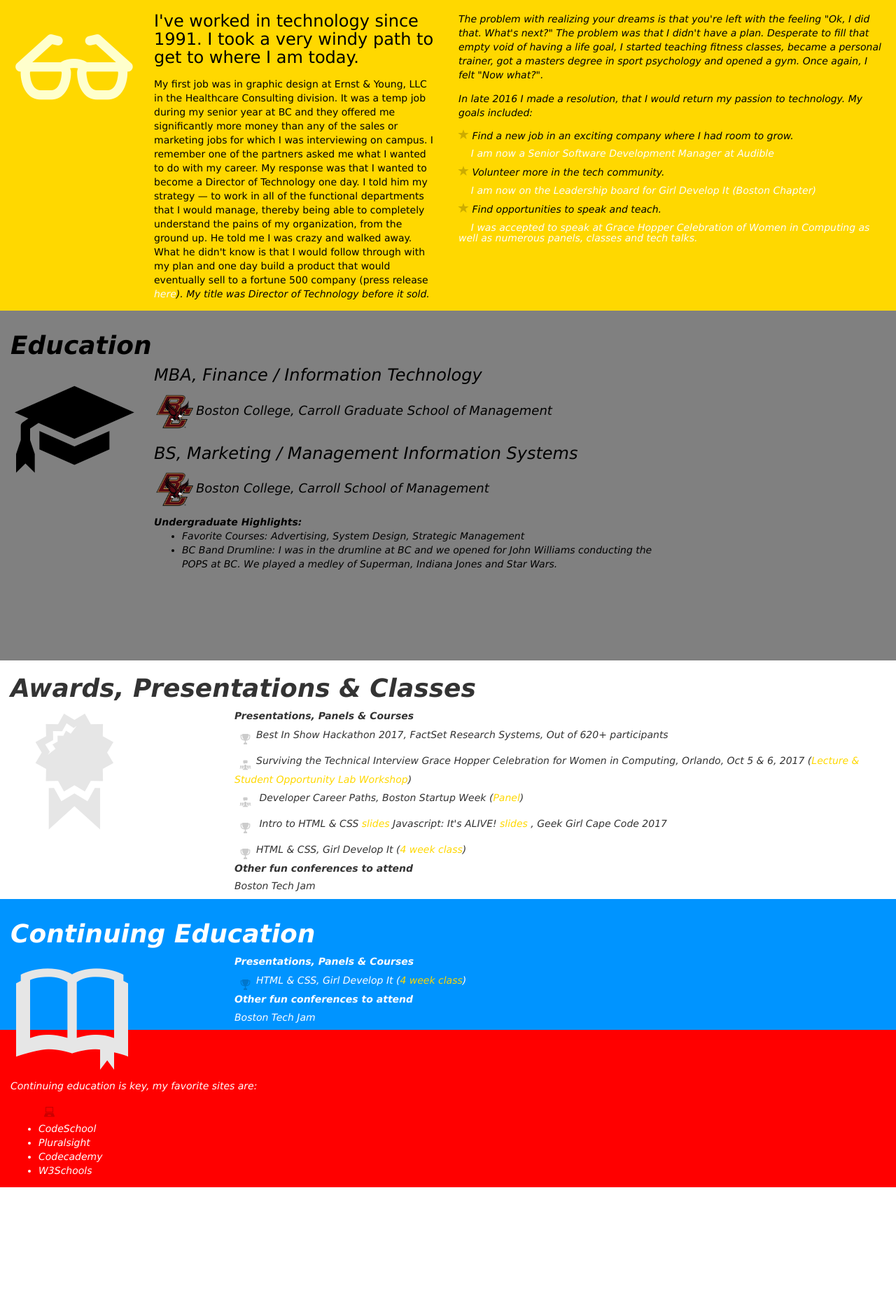
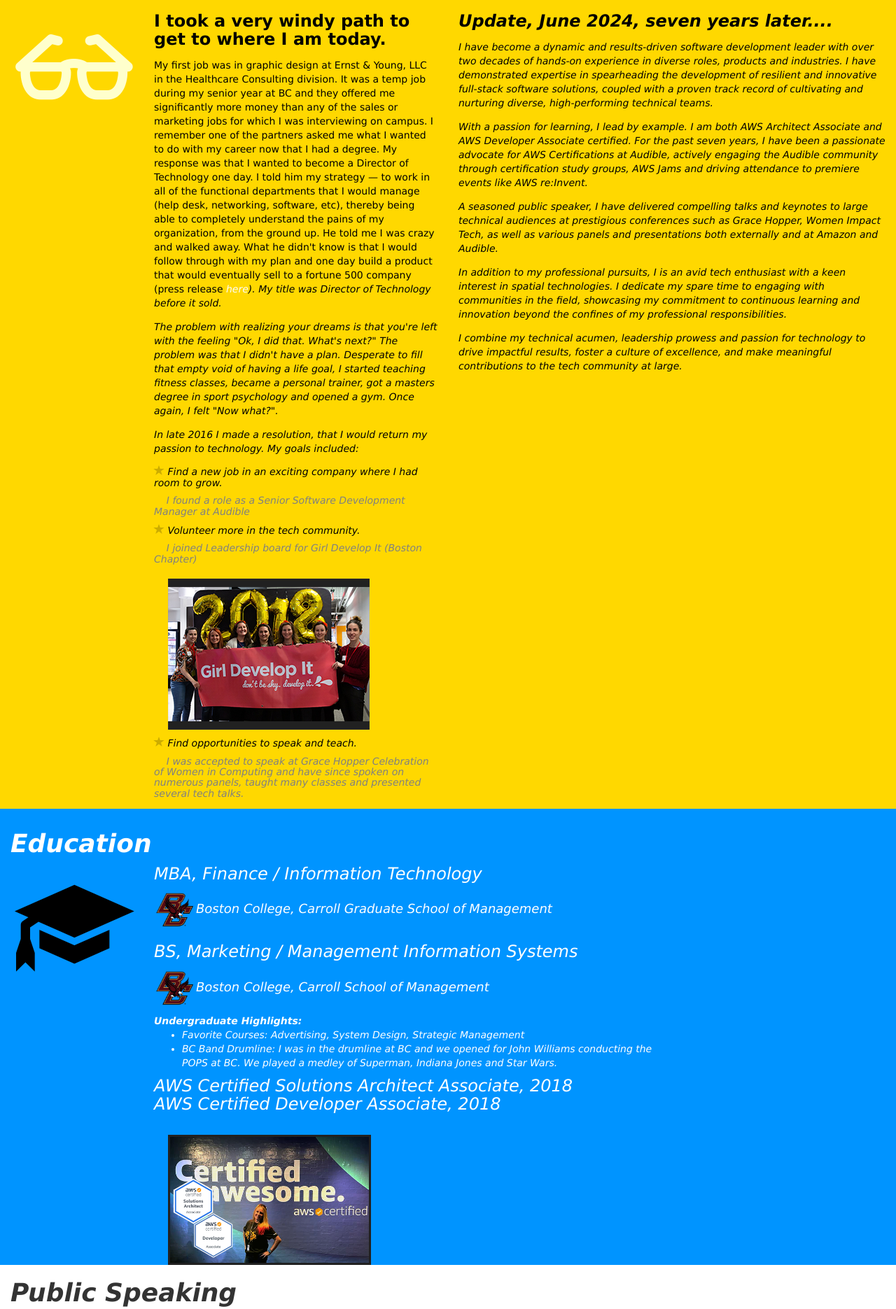
Before and after one commit to PhoenixJenn/phoenixjenn-dot-com, a plain HTML site: page nerd.html in a window 1280 px wide. Shown: the part 335-2206 px from the top of the page at 70% size. Before the commit the page ends 2032 px from the top, so only its background shows below. Drawn offline with nearby package versions, Linux system fonts and the light colour scheme; files that its build step writes are made by us from their sources; a web font is replaced by a local one.

Commit message:
updating nerd page

```diff
--- a/nav.html
+++ b/nav.html
@@ -20,16 +20,18 @@
                         <ul class="dropdown-menu">
 
                             <li><a href="#/#section4">Why PhoenixJenn?</a></li>
-
+                            <li><a href="nerd.html"><span class="glyphicon glyphicon-file"></span>Public Speaking</a></li>
                             <li><a href="nerd.html"><span class="glyphicon glyphicon-file"></span>Career</a></li>
                             <li><a href="nerd.html"><span class="glyphicon glyphicon-file"></span>AR/VR/XR</a></li>
-                             <li><a href="nerd.html"><span class="glyphicon glyphicon-file"></span>AWS</a></li>
+                            <li><a href="nerd.html"><span class="glyphicon glyphicon-file"></span>AWS</a></li>
+                            <li><a href="innovation.html"><span class="glyphicon glyphicon-book"></span>Tech Innovation</a></li>
+
                             <li class="divider"></li>
 
 
 
                           <!--
-                          <li><a href="books.html"><span class="glyphicon glyphicon-book"></span>Books on Innovation</a></li>
+
                             <li><a href="nerd.html"><span class="glyphicon glyphicon-link"></span>Links</a></li>
                              <li><a href="mapmarker.html"><span class="glyphicon glyphicon-map-marker"></span>Travel</a></li>
                             <li><a href="#/#"><span class="glyphicon glyphicon-calendar"></span>Events</a></li>
@@ -80,8 +82,7 @@
                     <li class="dropdown">
                         <a class="dropdown-toggle" data-toggle="dropdown" href="#/#">Playground <span class="caret"></span></a>
                         <ul class="dropdown-menu">
-                            <li><a href="#section41">Section A</a></li>
-                            <li><a href="#section42">Section B</a></li>
+
                             <li class="divider"></li>
                             <!--
                             <li><a href="#"><span class="glyphicon glyphicon-list"></span> My Lists</a></li>
@@ -98,8 +99,6 @@
                 <ul class="nav navbar-nav navbar-right">
                     <!--http://getbootstrap.com/components/-->
 
-
-
                     <li><a href="https://github.com/PhoenixJenn" target="_blank" alt="GitHub"><span class="icon icon-github" style="font-size:16px"></span></a></li>
                     <li><a href="https://www.linkedin.com/in/phoenixjenn" target="_blank" alt="Linkedin"><span class="icon icon-linkedin2" style="font-size:16px"></span> </a></li>
                 </ul>
--- a/nerd.html
+++ b/nerd.html
@@ -66,7 +66,7 @@
 
 
 	 <div class="jumbotron text-center comicpanel" style="background-color:black;margin-bottom:0px">
-      <span style="color:#ffffff;font-size:18px;">*Note: I've got an idea for a header image, I just need to find the time! *</span>
+      <span style="color:#ffffff;font-size:18px;">*ToDo:  header image! *</span>
 
       <span class="glyphicons glyphicons-conversation logo" style="color:#ffffff"></span>
       <!--
@@ -83,50 +83,74 @@
                 </div>
 
                 <div class="col-sm-6" style="padding-left:220px;">
-                  <p><h3 style="margin-top:0px;">I've worked in technology since 1991. I took a very windy path to get to where I am today.</h3></p>
+                  <p><h3 style="margin-top:0px;"><b>I took a very windy path to get to where I am today.</b></h3></p>
                   <p>My first job was in graphic design at Ernst &amp; Young, LLC in the Healthcare Consulting division.
                     It was a temp job during my senior year at BC and they offered me significantly more money
                     than any of the sales or marketing jobs for which I was interviewing on campus.
-                    I remember one of the partners asked me what I wanted to do with my career. My response was that I wanted
+                    I remember one of the partners asked me what I wanted to do with my career now that I had a degree. My response was that I wanted
                     to become a Director of Technology one day. I told him my strategy &#8212; to work in all of the
-                    functional departments that I would manage, thereby being able to completely understand the pains of my organization,
+                    functional departments that I would manage (help desk, networking, software, etc), thereby being able to completely understand the pains of my organization,
                     from the ground up. He told me I was crazy and walked away. What he didn't know is that I would follow through with
                     my plan and one day build a product that would eventually sell to a fortune 500 company
                     (press release <i> <a href="https://www.factset.com/news/streetaccount" target="_blank" style="color:#fcfcfc;">here</a>). My title was Director of Technology
                     before it sold.
                   </p>
-                </div>
-
-                <div class="col-sm-6">
-
-                    <p>The problem with realizing your dreams is that you're left with the feeling "Ok, I did that. What's next?"
+                   <p>The problem with realizing your dreams is that you're left with the feeling "Ok, I did that. What's next?"
                       The problem was that I didn't have a plan. Desperate to fill that empty void of having a life goal, I started
                       teaching fitness classes, became a personal trainer, got a masters degree in sport psychology and opened a gym.
                       Once again, I felt "Now what?".
                       </p>
-                      <p>In late 2016 I made a resolution, that I would return my passion to technology.
+                       <p>In late 2016 I made a resolution, that I would return my passion to technology.
                         My goals included:
                       </br>
                       <h5><span class="glyphicon glyphicon-star logo-tiny"> </span>
                         Find a new job in an exciting company where I had room to grow.
                       </br>
-                        <div style="color:#ffffff; margin-top:10px;">
-                          <em>&nbsp;&nbsp;&nbsp;&nbsp;I am now a Senior Software Development Manager at Audible</em></div>
+                        <div style="color:#808080; margin-top:10px;">
+                          <em>&nbsp;&nbsp;&nbsp;&nbsp;I found a role as a Senior Software Development Manager at Audible</em></div>
 
                       </h5>
                       <h5><span class="glyphicon glyphicon-star logo-tiny"> </span>
                         Volunteer more in the tech community.
-                      </br> <div style="color:#ffffff; margin-top:10px;"><em>
-                          &nbsp;&nbsp;&nbsp;&nbsp;I am now on the Leadership board for Girl Develop It (Boston Chapter)</em></div>
+                      </br> <div style="color:#808080; margin-top:10px;"><em>
+                          &nbsp;&nbsp;&nbsp;&nbsp;I joined Leadership board for Girl Develop It (Boston Chapter)</em></br>
+                           <img src="images/GDI.png" alt="Girl Develop It" style="margin-left:20px; margin-top: 20px"/>
+                          </div>
                       </h5>
 
                       <h5><span class="glyphicon glyphicon-star logo-tiny"> </span>
                         Find opportunities to speak and teach.
-                      </br> <div style="color:#ffffff; margin-top:10px;">
-                          <em> &nbsp;&nbsp;&nbsp;&nbsp;I was accepted to speak at Grace Hopper Celebration of Women in Computing as well as numerous panels, classes and tech talks.
+                      </br> <div style="color:#808080; margin-top:10px;">
+                          <em> &nbsp;&nbsp;&nbsp;&nbsp;I was accepted to speak at Grace Hopper Celebration of Women in Computing and have since spoken on numerous panels, taught many classes and presented several tech talks.
 
                         </em></div>
                       </h5>
+                      </p>
+                </div>
+
+                <div class="col-sm-6">
+                <p><h3 style="margin-top:0px;"><b>Update, June 2024, seven years later....</b></h3>
+                </p>
+                <p>
+                I have become a dynamic and results-driven software development leader with over two decades of hands-on experience in
+                diverse roles, products and industries. I have demonstrated expertise in spearheading the development of
+                resilient and innovative full-stack software solutions, coupled with a proven track record of cultivating and
+                nurturing diverse, high-performing technical teams.
+                </p>
+                <p>With a passion for learning, I lead by example. I am both AWS Architect Associate and AWS Developer Associate certified.
+For the past seven years, I have been a passionate advocate for AWS Certifications at Audible, actively engaging the Audible
+community through certification study groups, AWS Jams and driving attendance to premiere events like AWS re:Invent.</p>
+                <p>A seasoned public speaker, I have delivered compelling talks and keynotes to large technical audiences at prestigious
+conferences such as Grace Hopper, Women Impact Tech, as well as various panels and presentations both externally and at
+Amazon and Audible.</p>
+                <p>In addition to my professional pursuits, I is an avid tech enthusiast with a keen interest in spatial technologies.
+I dedicate my spare time to engaging with communities in the field, showcasing my commitment to continuous learning
+and innovation beyond the confines of my professional responsibilities. </p>
+                <p>I combine my technical acumen, leadership prowess and passion for technology to drive impactful results, foster a
+culture of excellence, and make meaningful contributions to the tech community at large.</p>
+
+
+
 
                 </div>
         </div>
@@ -134,7 +158,7 @@
 
     </div>
 
-    <div id="education" class="section42 container-fluid ">
+    <div id="section3" class="container-fluid ">
         <h1>Education</h1>
         <div class="row">
           <div style="position: absolute; left: 0px;">
@@ -154,8 +178,14 @@
                           we opened for John Williams conducting the POPS at BC.
                           We played a medley of Superman, Indiana Jones and Star Wars. </li>
                     </ul>
+
+                     <h3 style="margin-top:0px;">AWS Certified Solutions Architect Associate, 2018<br/>AWS Certified Developer Associate, 2018 </h3>
+             <img src="images/awsCertified.png" alt="AWS Certified" style="margin-left:20px; margin-top: 20px" height="40%" width="40%"/>
             </div>
+
+
             <div class="col-sm-3">
+
             </div>
 
 
@@ -167,7 +197,7 @@
 <div>
 			<div id="techtalks" class="container-fluid section2">
 
-						<h1>Awards, Presentations &amp; Classes</h1>
+						<h1>Public Speaking</h1>
             <div class="row">
                 <div style="position: absolute; left: 0px; ">
                   <span class="glyphicons glyphicons-certificate  logo slideanim" style="color:#e6e6e6;"></span>
@@ -175,7 +205,11 @@
                 <div class="col-sm-3" style="padding-left:220px;">
                 </div>
                 <div class="col-sm-9">
-                  <strong>Presentations, Panels &amp; Courses</strong>
+                  <br/>
+                  Keynote Speaker, Women Impact Tech, 2020, "The Future is Female?"
+                   <img src="images/keynote.png" alt="AWS Certified" style="margin-left:20px; margin-top: 20px" height="40%" width="40%"/>
+
+
                   <h5><span class="glyphicons glyphicons-cup logo-tiny"> </span><i>Best In Show</i> Hackathon 2017, FactSet Research Systems, Out of 620+ participants </h5>
                   <h5><span class="glyphicons glyphicons-group-chat logo-tiny"> </span><i>Surviving the Technical Interview</i>
                     Grace Hopper Celebration for Women in Computing, Orlando, Oct 5 &amp; 6, 2017
@@ -188,10 +222,10 @@
                       Javascript: It's ALIVE! <a href="https://web.archive.org/web/20171124082858/https://docs.google.com/presentation/d/1NgJJt5LJPFhVq3cAqdDShOCP3e38qghOxkVquJSai9M/edit?usp=sharing" target="_blank">slides</a>
                       , Geek Girl Cape Code 2017
                     </h5>
+
                     <h5><span class="glyphicons glyphicons-cup logo-tiny"> </span>HTML &amp; CSS, Girl Develop It (<a href="https://web.archive.org/web/20171124082858/https://www.meetup.com/Girl-Develop-It-Boston/" target="_top">4 week class</a>)
                 </br>
-                <b>Other fun conferences to attend</b>
-                    <h5>Boston Tech Jam</h5>
+
                 </div>
             </div>
       </div>
@@ -199,7 +233,7 @@
 
 
 <div id="section3" class="container-fluid">
-  <h1>Continuing Education</h1>
+  <h1></h1>
   <div class="row">
       <div style="position: absolute; left: 0px; ">
         <span class="glyphicons glyphicons-book-open  logo slideanim" style="color:#e6e6e6;"></span>
@@ -211,8 +245,7 @@
 
           <h5><span class="glyphicons glyphicons-cup logo-tiny"> </span>HTML &amp; CSS, Girl Develop It (<a href="https://web.archive.org/web/20171124082858/https://www.meetup.com/Girl-Develop-It-Boston/" target="_top">4 week class</a>)
       </br>
-      <b>Other fun conferences to attend</b>
-          <h5>Boston Tech Jam</h5>
+
       </div>
   </div>
 </div>
@@ -223,14 +256,7 @@
 <h3></h3>
 <p>
 
-  Continuing education is key, my favorite sites are:
-  <ul><span class="glyphicons glyphicons-laptop  logo-tiny"></span>
-    <li>CodeSchool</li>
-    <li>Pluralsight</li>
-    <li>Codecademy</li>
-    <li>W3Schools</li>
 
-  </ul>
 
 </p>
 </div>
```
Also changed, not shown: creative.html (+6 -6 lines), gallery.html (+9 -10 lines), index.html (+1 -3 lines), images/GDI.png (added), images/awsCertified.png (added), images/keynote.png (added).
